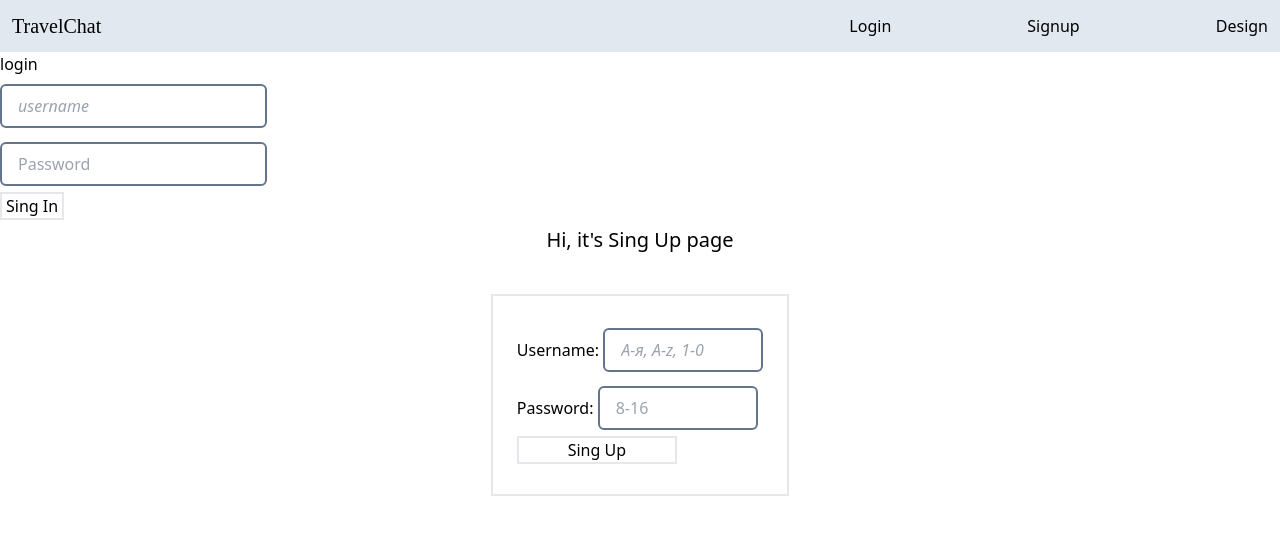
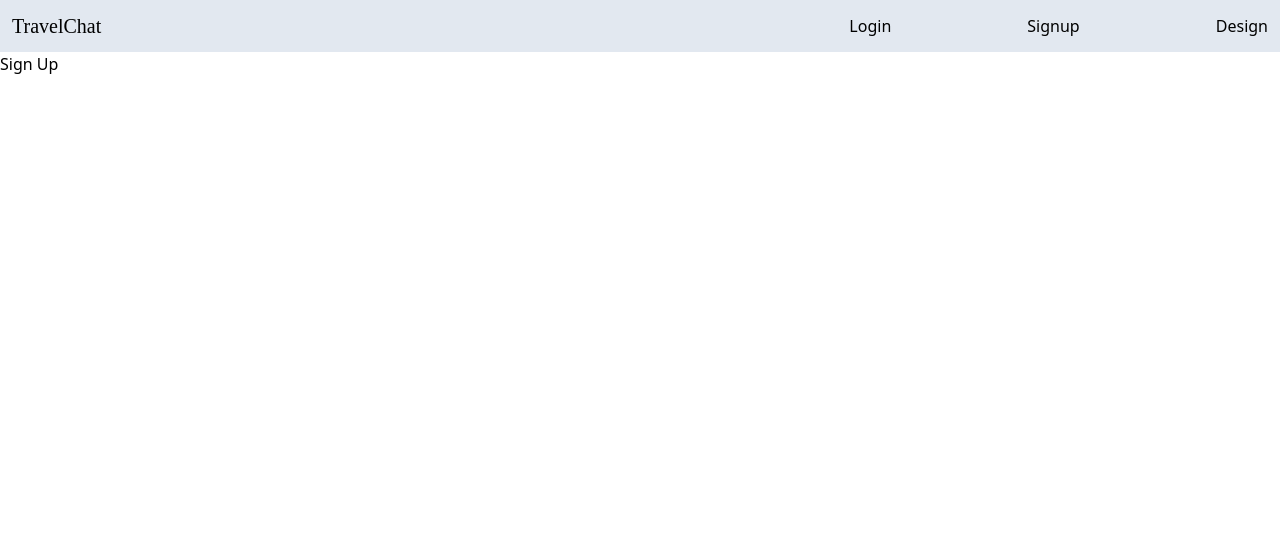
Before and after one commit to soloveiiko/travel-chat, a React (Create React App) app: page /logintest in a window 1280 px wide. Shown: the top 534 px of the page. Built offline with nearby package versions, Linux system fonts and the light colour scheme.

Commit message:
added: protected route

```diff
--- a/src/App.tsx
+++ b/src/App.tsx
@@ -1,6 +1,8 @@
 import React from 'react'
 import './App.css'
 import { Route, Routes } from 'react-router-dom'
+import { useSelector } from 'react-redux'
+import { getIsAuthSelector } from './redux/auth/selectors'
 import HomePage from './pages/HomePage'
 import LoginPage from './pages/LoginPage'
 import DesignElements from './pages/DesignElements'
@@ -8,15 +10,26 @@ import SignupPage from './pages/SignupPage'
 import Navbar from './components/Navbar'
 import LoginTest from './pages/LoginTestPage'
 import Header from './components/HeaderTest'
+import ProtectedRoute from './components/ProtectedRoute'
+import ProfilePage from './pages/ProfilePage'
 
 function App() {
+  const isAuth = useSelector(getIsAuthSelector)
   return (
     <div>
       <Navbar />
       <Header />
       <Routes>
+        <Route
+          path="/profile"
+          element={
+            <ProtectedRoute isAuth={isAuth}>
+              <ProfilePage />
+            </ProtectedRoute>
+          }
+        />
         <Route path="/" element={<HomePage />} />
-        <Route path="/logintest" element={<LoginTest />} />
+        <Route path="/signuptest" element={<LoginTest />} />
         <Route path="/login" element={<LoginPage />} />
         <Route path="/design" element={<DesignElements />} />
         <Route path="/signup" element={<SignupPage />} />
--- a/src/components/HeaderTest/index.tsx
+++ b/src/components/HeaderTest/index.tsx
@@ -2,35 +2,30 @@ import React from 'react'
 import { useDispatch, useSelector } from 'react-redux'
 import { NavLink } from 'react-router-dom'
 import { logoutAction } from '../../redux/auth/action'
-import {
-  getIsAuthSelector,
-  getUsernameSelector,
-} from '../../redux/auth/selectors'
-import { RootState } from '../../redux/rootReducer'
+import { getIsAuthSelector } from '../../redux/auth/selectors'
 
 const Header: React.FC = () => {
   const isAuth = useSelector(getIsAuthSelector)
-  const login = useSelector((state: RootState) => state.auth)
-  console.log(login)
   const dispatch = useDispatch()
   const onLogoutClick = () => {
     dispatch(logoutAction())
   }
-  const username = useSelector(getUsernameSelector)
-  console.log(username)
+  // const username = useSelector(getUsernameSelector)
+  // console.log(username)
   return (
     <div>
       {isAuth ? (
         <>
           <NavLink className="mr-4" to="/profile">
-            hi {username}
+            {/*hi {username}*/}
+            Profile
           </NavLink>
           <NavLink onClick={onLogoutClick} to="/">
             logout
           </NavLink>
         </>
       ) : (
-        <NavLink to="/logintest">login</NavLink>
+        <NavLink to="/signuptest">Sign Up</NavLink>
       )}
     </div>
   )
--- a/src/components/LoginTest/SingUp/index.tsx
+++ b/src/components/LoginTest/SingUp/index.tsx
@@ -27,23 +27,12 @@ const SingUp: React.FC = () => {
     resolver: yupResolver(validationSchema),
   })
 
-  // const onChangeEmail = (e: { target: { value: string } }) => {
-  //   setEmail(e.target.value.toLowerCase())
-  // }
-  // const onChangeUsername = (e: { target: { value: string } }) => {
-  //   setUsername(e.target.value.toLowerCase())
-  // }
-  // const onChangePassword = (e: { target: { value: string } }) => {
-  //   setPassword(e.target.value.toLowerCase())
-  // }
   const handleChange = (e: any) =>
     setCredentials({ ...credentials, [e.target.name]: e.target.value })
   const onSubmit = () => {
     dispatch(signUpUserAction({ data: credentials }))
     setCredentials({ username: '', password: '' })
-    navigate('/')
-    // setEmail('');
-    // setPassword('');
+    navigate('/profile')
   }
 
   return (
--- a/src/pages/LoginTestPage/index.tsx
+++ b/src/pages/LoginTestPage/index.tsx
@@ -1,11 +1,9 @@
 import React from 'react'
-import SingIn from '../../components/LoginTest/SingIn'
 import SingUp from '../../components/LoginTest/SingUp'
 
 const LoginTest: React.FC = () => {
   return (
     <div>
-      <SingIn />
       <SingUp />
     </div>
   )
--- /dev/null
+++ b/src/pages/ProfilePage/index.tsx
@@ -0,0 +1,11 @@
+import React from 'react'
+
+const ProfilePage: React.FC = () => {
+  return (
+    <div>
+      <h1 className="text-center">Profile page</h1>
+    </div>
+  )
+}
+
+export default ProfilePage
```
